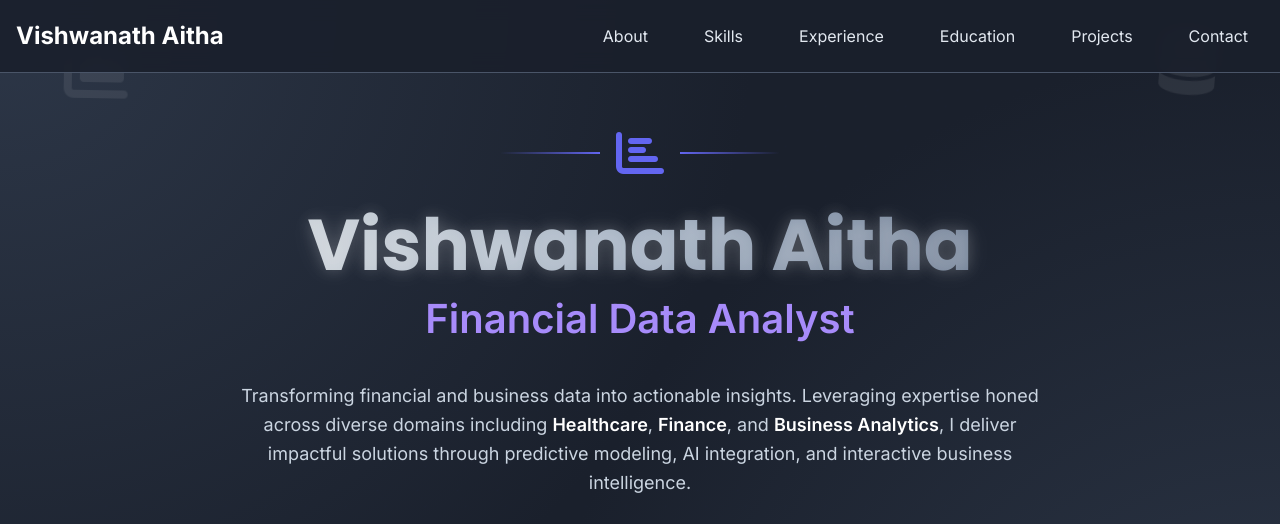
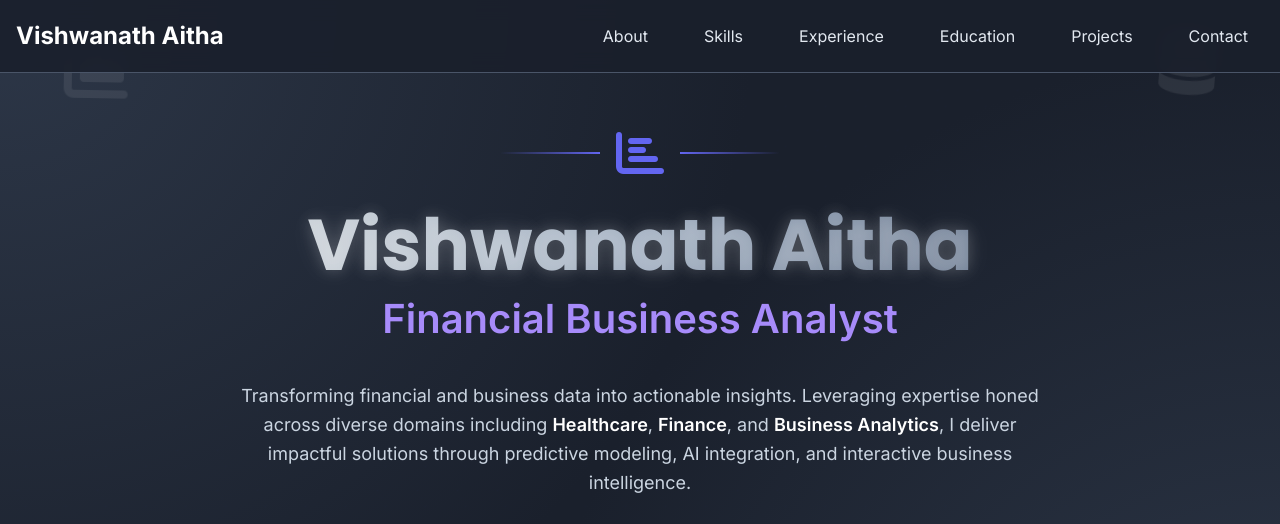
Before and after one commit to aithavishwanath3/Vishwanath-Aitha-Portfolio, a plain HTML site: page index.html in a window 1280 px wide. Shown: the top 524 px of the page. Drawn offline with nearby package versions, Linux system fonts and the light colour scheme.

Commit message:
Update index.html

```diff
--- a/index.html
+++ b/index.html
@@ -268,7 +268,7 @@
         }
 
 
-        /* Financial Data Analyst Badge (Removed, but keeping class for reference if needed) */
+        /* Financial Buisness Analyst Badge (Removed, but keeping class for reference if needed) */
         /* .bda-badge { ... } */
 
         /* Intro Text */
@@ -759,7 +759,7 @@
             </h1>
             <!-- Subtitle text -->
             <p class="hero-subtitle-text">
-                Financial Data Analyst
+                Financial Business Analyst
             </p>
 
             <!-- Introductory Text -->
```
